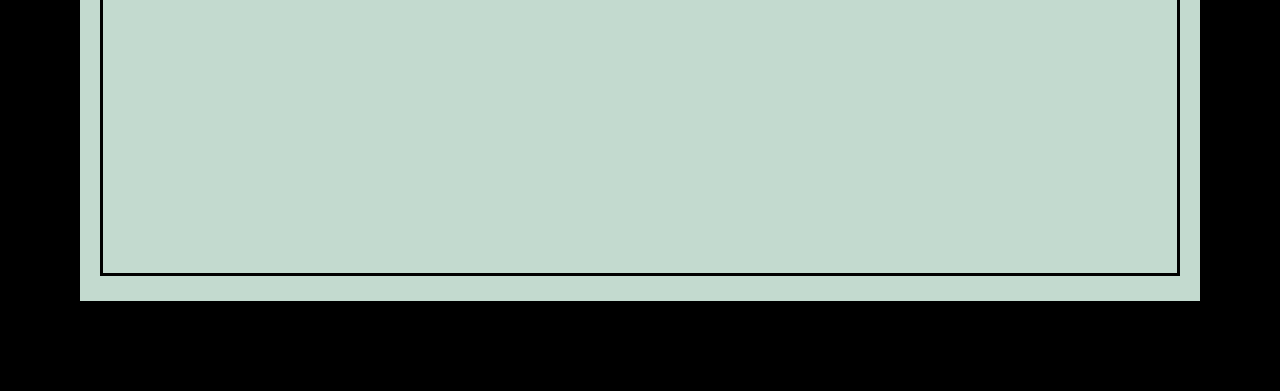
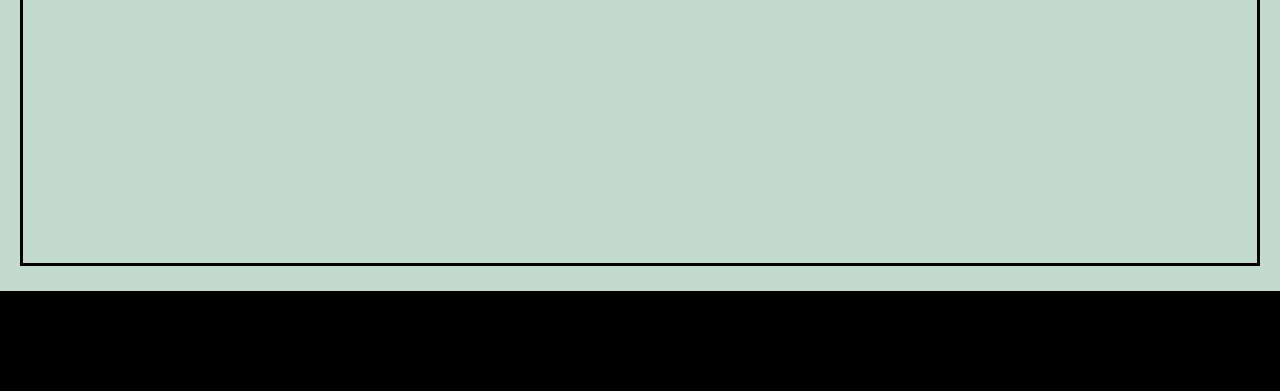
Before and after one commit to gauridesale/QuizApplication, a plain HTML site: page index.html in a window 1280 px wide. Shown: the part 409-800 px from the top of the page. Drawn offline with nearby package versions, Linux system fonts and the light colour scheme.

Commit message:
conatiner changes

```diff
--- a/quiz.css
+++ b/quiz.css
@@ -5,7 +5,7 @@ body {
 }
 
 #box {
-    margin: 10px 80px;
+    /* margin: 10px 80px; */
     height: 700px;
     overflow: hidden;
     background-color:
--- a/quiz.js
+++ b/quiz.js
@@ -1,3 +1,4 @@
+
 
 
 // Timer duration in seconds
```
